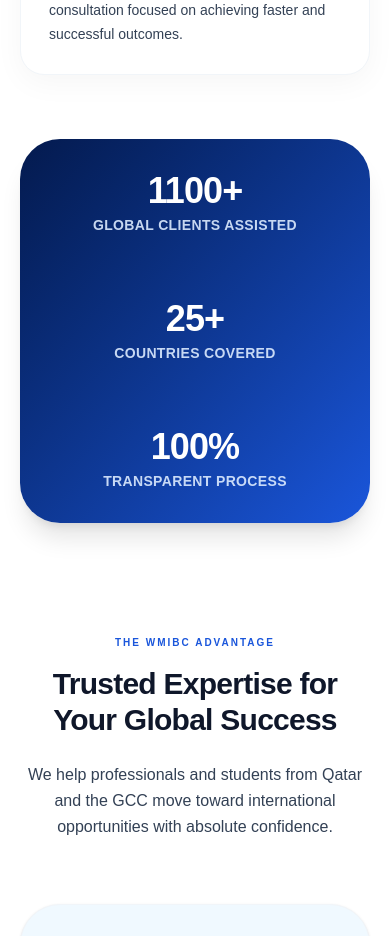
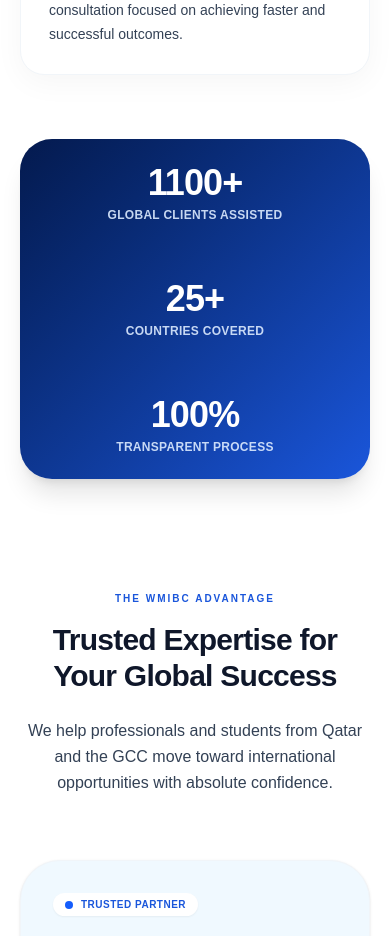
Before and after one commit to sojibjubayer/wmibc-nextjs, a Next.js app: page / in a window 390 px wide. Shown: the part 4900-5836 px from the top of the page. Built offline with nearby package versions, Linux system fonts and the light colour scheme.

Commit message:
conter attached on card

```diff
--- a/src/components/sections/TrustSection.tsx
+++ b/src/components/sections/TrustSection.tsx
@@ -1,3 +1,6 @@
+"use client";
+
+import { useEffect, useState } from "react";
 import { BadgeCheck, Building2, Globe2, Star } from "lucide-react";
 
 const trustStats = [
@@ -27,13 +30,57 @@
   },
 ];
 
+function CounterNumber({
+  end,
+  suffix = "",
+  duration = 1800,
+}: {
+  end: number;
+  suffix?: string;
+  duration?: number;
+}) {
+  const [count, setCount] = useState(0);
+
+  useEffect(() => {
+    let startTime: number | null = null;
+    let animationFrame: number;
+
+    const animate = (currentTime: number) => {
+      if (!startTime) startTime = currentTime;
+
+      const progress = Math.min((currentTime - startTime) / duration, 1);
+      const easedProgress = 1 - Math.pow(1 - progress, 3);
+      const currentValue = Math.floor(easedProgress * end);
+
+      setCount(currentValue);
+
+      if (progress < 1) {
+        animationFrame = requestAnimationFrame(animate);
+      } else {
+        setCount(end);
+      }
+    };
+
+    animationFrame = requestAnimationFrame(animate);
+
+    return () => cancelAnimationFrame(animationFrame);
+  }, [end, duration]);
+
+  return (
+    <span>
+      {count}
+      {suffix}
+    </span>
+  );
+}
+
 export default function TrustSection() {
   return (
     <section className="bg-white py-12 md:py-24">
       <div className="mx-auto max-w-7xl px-5 md:px-8">
         {/* Section Heading */}
         <div className="mx-auto max-w-3xl text-center">
-          <p className="text-[10px] sm:text-xs font-bold uppercase tracking-[0.2em] text-(--brand-royal)">
+          <p className="text-[10px] font-bold uppercase tracking-[0.2em] text-(--brand-royal) sm:text-xs">
             Trusted Immigration Partner
           </p>
 
@@ -42,7 +89,7 @@
           </h2>
 
           <p className="mt-6 text-base leading-relaxed text-(--text-body) sm:text-lg">
-            Achieve your global goals with Doha's premier immigration
+            Achieve your global goals with Doha&apos;s premier immigration
             consultancy. We provide expert visa guidance and personalized
             support from start to finish.
           </p>
@@ -74,34 +121,38 @@
           })}
         </div>
 
-{/* Bottom Highlight Statistics based on image_e6bc43.png */}
-<div className="mt-16 overflow-hidden rounded-[2.5rem] bg-linear-to-br from-(--brand-navy) to-(--brand-royal) p-8 text-white shadow-xl md:p-12">
-  <div className="grid gap-10 text-center md:grid-cols-3 md:text-left">
-
+        {/* Bottom Highlight Statistics */}
+        <div className="mt-16 overflow-hidden rounded-[2rem] bg-linear-to-br from-(--brand-navy) to-(--brand-royal) p-6 text-white shadow-xl sm:rounded-[2.5rem] sm:p-8 md:p-12">
+          <div className="grid gap-8 text-center md:grid-cols-3 md:gap-10 md:text-left">
             {/* Global Clients */}
             <div className="space-y-1">
-      <p className="text-4xl font-black tracking-tight sm:text-5xl">1100+</p>
-      <p className="text-sm font-semibold uppercase tracking-wide text-blue-100/90">
+              <p className="text-4xl font-black tracking-tight sm:text-5xl">
+                <CounterNumber end={1100} suffix="+" />
+              </p>
+              <p className="text-xs font-semibold uppercase tracking-wide text-blue-100/90 sm:text-sm">
                 Global Clients Assisted
               </p>
             </div>
 
             {/* Global Reach */}
             <div className="space-y-1 border-slate-400/20 py-6 md:border-x md:px-10 md:py-0">
-      <p className="text-4xl font-black tracking-tight sm:text-5xl">25+</p>
-      <p className="text-sm font-semibold uppercase tracking-wide text-blue-100/90">
+              <p className="text-4xl font-black tracking-tight sm:text-5xl">
+                <CounterNumber end={25} suffix="+" />
+              </p>
+              <p className="text-xs font-semibold uppercase tracking-wide text-blue-100/90 sm:text-sm">
                 Countries Covered
               </p>
             </div>
 
             {/* Process Quality */}
             <div className="space-y-1 md:pl-10">
-      <p className="text-4xl font-black tracking-tight sm:text-5xl">100%</p>
-      <p className="text-sm font-semibold uppercase tracking-wide text-blue-100/90">
+              <p className="text-4xl font-black tracking-tight sm:text-5xl">
+                <CounterNumber end={100} suffix="%" />
+              </p>
+              <p className="text-xs font-semibold uppercase tracking-wide text-blue-100/90 sm:text-sm">
                 Transparent Process
               </p>
             </div>
-
           </div>
         </div>
       </div>
```
Lines whose indentation alone changed are shown as unchanged.
